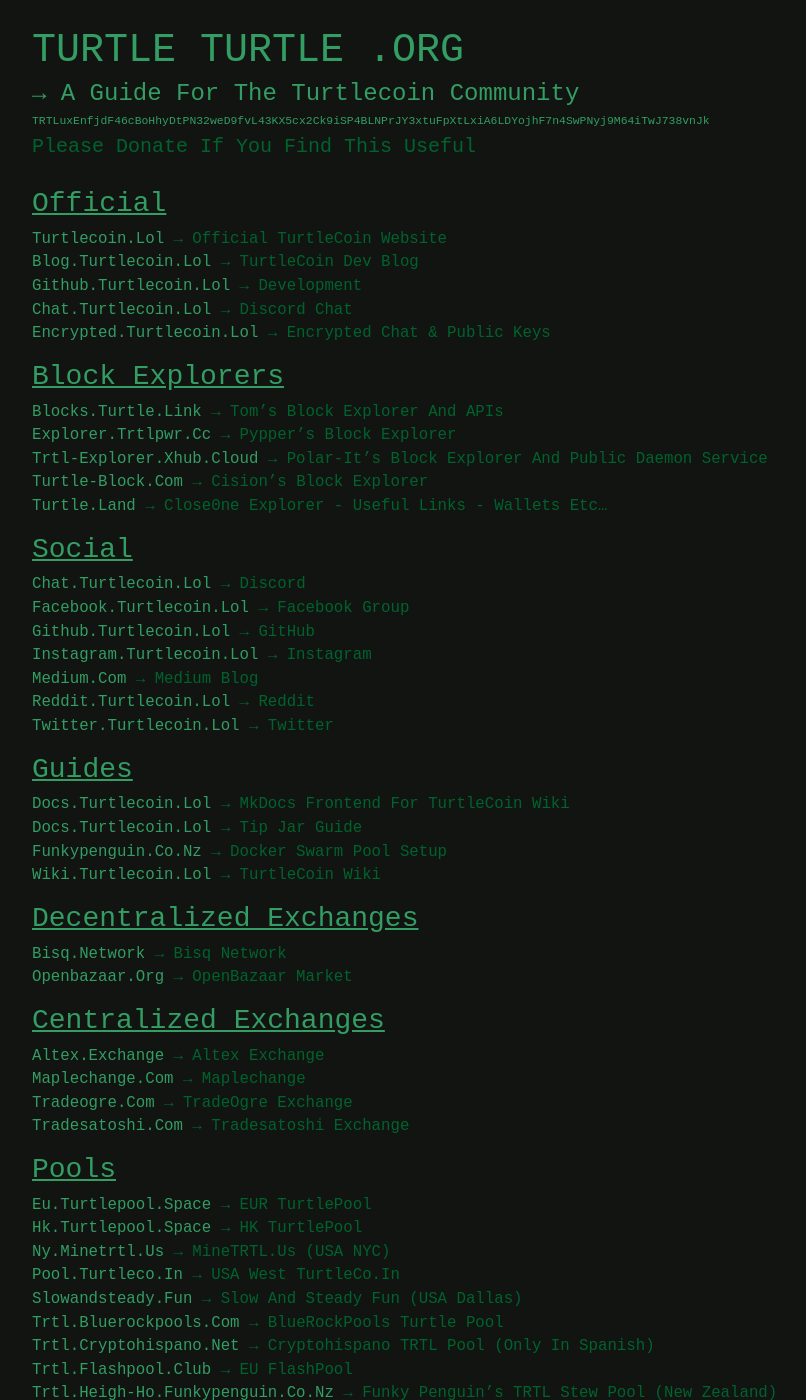
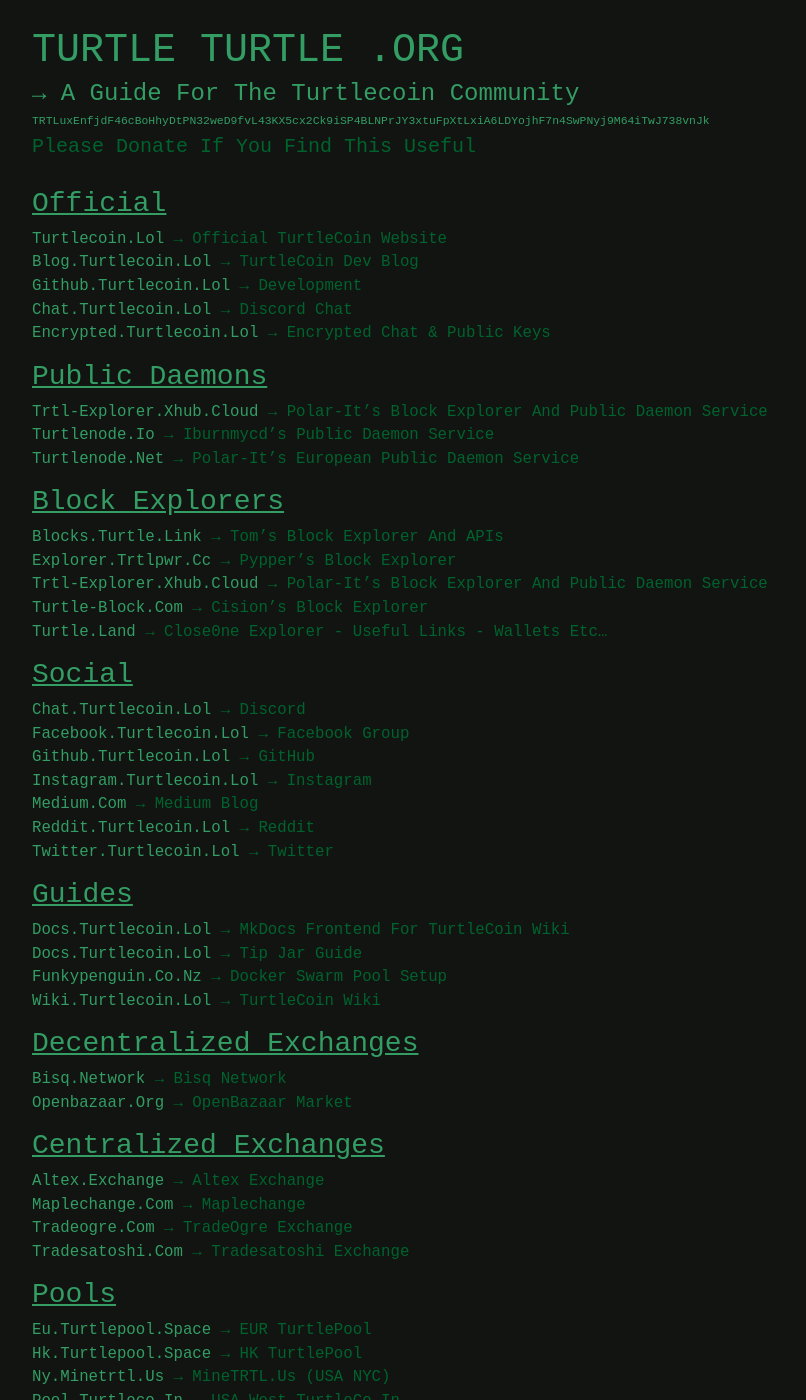
Before and after one commit to zack796/turtleturtle.org, a Jekyll site: the page built from index.md, in a window 1280 px wide and 1400 px high. Shown: the whole window, without its empty margins (53-859 px from the left). Built offline with Jekyll 4.4.1, drawn with Linux system fonts in a browser that asks for light colours; some of the changed text lies outside the part shown.

Commit message:
adding polar IT & wooturtle

```diff
--- a/index.md
+++ b/index.md
@@ -8,6 +8,11 @@
 [github.turtlecoin.lol](https://github.com/turtlecoin) → Development
 [chat.turtlecoin.lol](http://chat.turtlecoin.lol) → Discord Chat
 [encrypted.turtlecoin.lol](https://keybase.io/turtlecoin) → Encrypted Chat & Public Keys
+
+### Public Daemons
+[trtl-explorer.xhub.cloud](https://trtl-explorer.xhub.cloud) → polar-it's Block Explorer and public daemon service
+[turtlenode.io](http://turtlenode.io) → Iburnmycd's public daemon service
+[turtlenode.net](https://turtlenode.net) → Polar-it's European Public Daemon Service
 
 ### Block Explorers
 [blocks.turtle.link](https://blocks.turtle.link) → Tom's Block Explorer and APIs
@@ -42,7 +47,6 @@
 [tradesatoshi.com](https://tradesatoshi.com/Exchange/?market=TRTL_BTC) → Tradesatoshi Exchange
 
 ### Pools
-
 [eu.turtlepool.space](http://eu.turtlepool.space/) → EUR TurtlePool
 [hk.turtlepool.space](http://hk.turtlepool.space/) → HK TurtlePool
 [ny.minetrtl.us](http://ny.minetrtl.us) → MineTRTL.us (USA NYC)
```
Also changed, not shown: other parts of index.md (+1 -4 lines).
